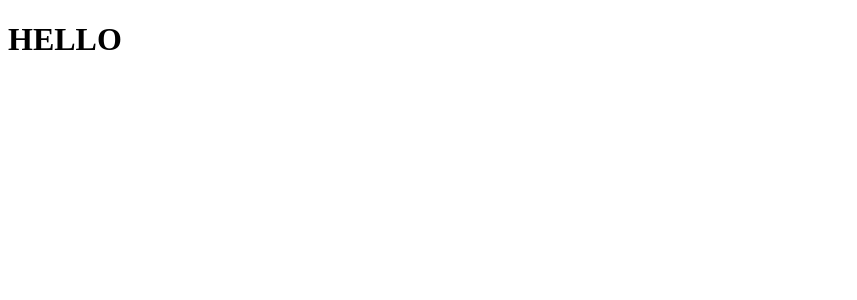
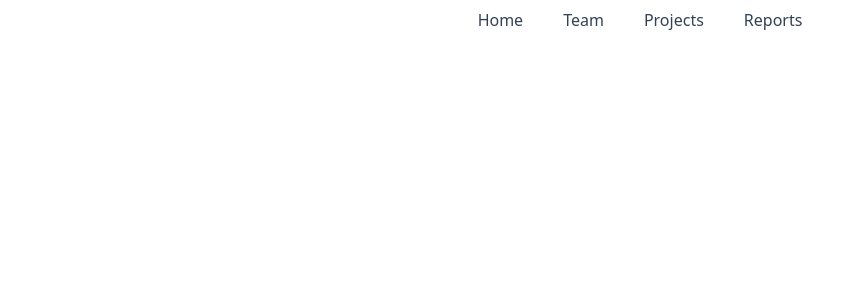
Before and after one commit to yeseniaramirez14/commoncrave, a React (Create React App) app in the folder frontend/: page / in a window 1280 px wide. Shown: the top 300 px of the page, without its empty margins (0-857 px from the left). Built offline with nearby package versions, Linux system fonts and the light colour scheme.

Commit message:
installed tailwindcss, postcss and autoprefixer, began work on the frontend

```diff
--- a/frontend/package.json
+++ b/frontend/package.json
@@ -8,6 +8,7 @@
     "@testing-library/user-event": "^13.5.0",
     "react": "^18.2.0",
     "react-dom": "^18.2.0",
+    "react-router-dom": "^6.7.0",
     "react-scripts": "5.0.1",
     "web-vitals": "^2.1.4"
   },
@@ -34,5 +35,10 @@
       "last 1 firefox version",
       "last 1 safari version"
     ]
+  },
+  "devDependencies": {
+    "autoprefixer": "^10.4.13",
+    "postcss": "^8.4.21",
+    "tailwindcss": "^3.2.4"
   }
 }
--- /dev/null
+++ b/frontend/postcss.config.js
@@ -0,0 +1,6 @@
+module.exports = {
+  plugins: {
+    tailwindcss: {},
+    autoprefixer: {},
+  },
+}
--- a/frontend/public/index.html
+++ b/frontend/public/index.html
@@ -22,7 +22,7 @@
       work correctly both with client-side routing and a non-root public URL.
       Learn how to configure a non-root public URL by running `npm run build`.
     -->
-    <title>React App</title>
+    <title>Common Crave</title>
   </head>
   <body>
     <noscript>You need to enable JavaScript to run this app.</noscript>
--- a/frontend/src/App.js
+++ b/frontend/src/App.js
@@ -1,10 +1,11 @@
-import './App.css';
+import Nav from './Components/Nav';
 
-function App() {
+const App = () => {
   return (
-    <div className="App">
-      <h1>HELLO</h1>
-    </div>
+    <>
+    <Nav />
+    </>
+
   );
 }
 
--- /dev/null
+++ b/frontend/src/Components/Home.js
@@ -0,0 +1,10 @@
+
+const Home = () => {
+    return (
+      <div className="Home">
+        <h1>HELLO</h1>
+      </div>
+    );
+  }
+
+  export default Home;
--- /dev/null
+++ b/frontend/src/Components/Nav.js
@@ -0,0 +1,22 @@
+import logo from "../images/logo.jpeg";
+
+const Nav = () => {
+    return (
+        <>
+        {/* <img src={logo} alt="logo" />
+        <div>About Us</div> */}
+        <nav className="flex sm:justify-center space-x-4">
+            {[
+                ['Home', '/dashboard'],
+                ['Team', '/team'],
+                ['Projects', '/projects'],
+                ['Reports', '/reports'],
+            ].map(([title, url]) => (
+                <a href={url} className="rounded-lg px-3 py-2 text-slate-700 font-medium hover:bg-slate-100 hover:text-slate-900">{title}</a>
+            ))}
+        </nav>
+        </>
+    )
+}
+
+export default Nav
--- a/frontend/src/index.css
+++ b/frontend/src/index.css
@@ -0,0 +1,3 @@
+@tailwind base;
+@tailwind components;
+@tailwind utilities;
--- a/frontend/src/index.js
+++ b/frontend/src/index.js
@@ -2,7 +2,6 @@ import React from 'react';
 import ReactDOM from 'react-dom/client';
 import './index.css';
 import App from './App';
-import reportWebVitals from './reportWebVitals';
 
 const root = ReactDOM.createRoot(document.getElementById('root'));
 root.render(
@@ -10,8 +9,3 @@ root.render(
     <App />
   </React.StrictMode>
 );
-
-// If you want to start measuring performance in your app, pass a function
-// to log results (for example: reportWebVitals(console.log))
-// or send to an analytics endpoint. Learn more: https://bit.ly/CRA-vitals
-reportWebVitals();
--- a/frontend/src/reportWebVitals.js
+++ /dev/null
@@ -1,13 +0,0 @@
-const reportWebVitals = onPerfEntry => {
-  if (onPerfEntry && onPerfEntry instanceof Function) {
-    import('web-vitals').then(({ getCLS, getFID, getFCP, getLCP, getTTFB }) => {
-      getCLS(onPerfEntry);
-      getFID(onPerfEntry);
-      getFCP(onPerfEntry);
-      getLCP(onPerfEntry);
-      getTTFB(onPerfEntry);
-    });
-  }
-};
-
-export default reportWebVitals;
--- /dev/null
+++ b/frontend/tailwind.config.js
@@ -0,0 +1,10 @@
+/** @type {import('tailwindcss').Config} */
+module.exports = {
+  content: [
+    "./src/**/*.{js,jsx,ts,tsx}",
+  ],
+  theme: {
+    extend: {},
+  },
+  plugins: [],
+}
```
Also changed, not shown: frontend/public/manifest.json, frontend/src/Components/GroupForm.js (added), frontend/src/images/logo.jpeg (added), 1 other file (tests, documents, lock files or other folders).
